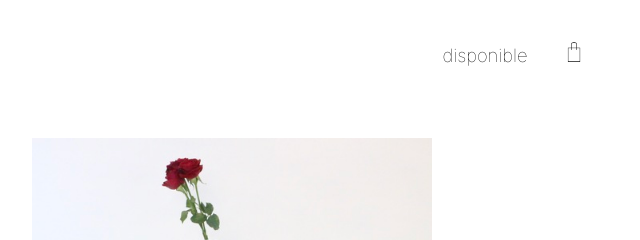
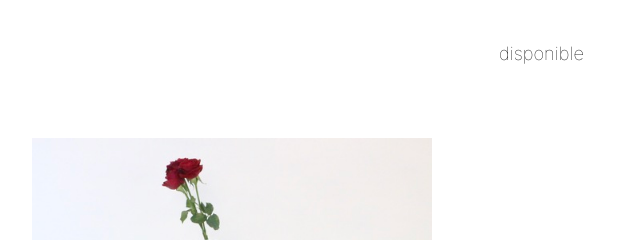
Before and after one commit to XimenaBarrero/schonEcommerce, a plain HTML site: page index.html in a window 1280 px wide. Shown: the top 240 px of the page, 640-1280 px from the left. Drawn offline with Linux system fonts and the light colour scheme.

Commit message:
ocultando bolsa de compras

```diff
--- a/index.html
+++ b/index.html
@@ -20,7 +20,7 @@
                 <ul class="nav-menu">
                     <li><a href="#" class="boton-colecciones">disponible</a></li>
                   <!--  <li><a href="#" class="boton-buscar"><img src="./assets/images/search.png"></a></li> -->
-                    <li><a href="#" class="shopping-bag"><img src="./assets/images/shopping-bag (1).png"></a></li>
+                  <!-- <li><a href="#" class="shopping-bag"><img src="./assets/images/shopping-bag (1).png"></a></li> -->
                 </ul>
             </nav>
             <main>
```
